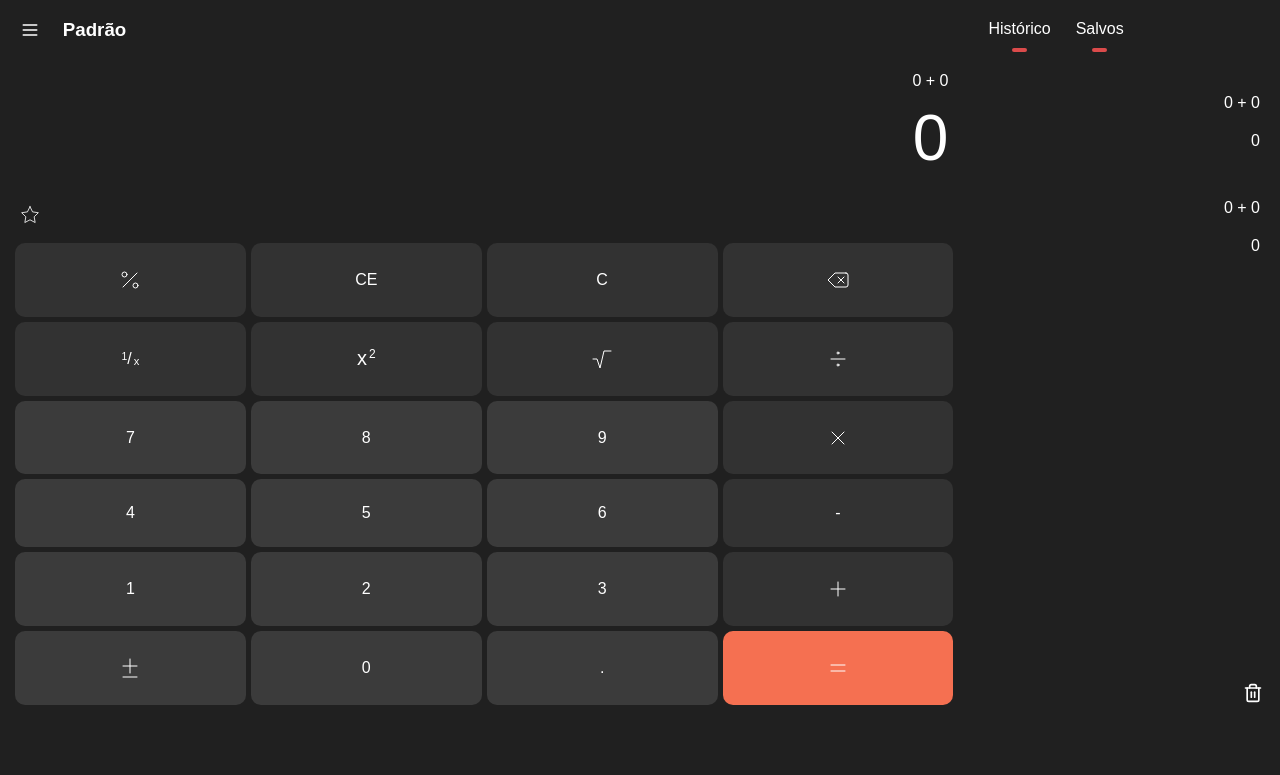
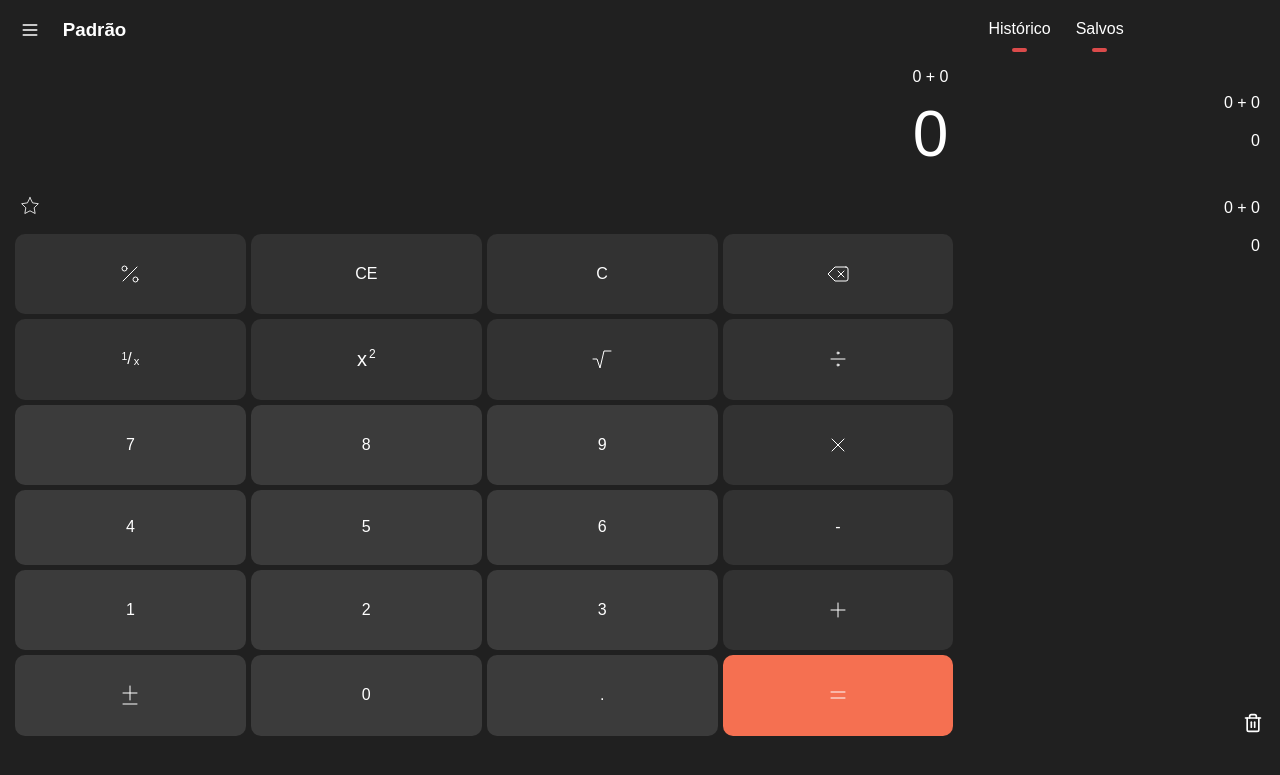
Before and after one commit to MateusRamos8/Projetos-DWS, a PHP site: page / in a window 1280 px wide. Shown: the top 775 px of the page. Run offline with PHP 8.4, Linux system fonts and the light colour scheme.

Commit message:
Update style.css

```diff
--- a/calculadora-js-V2/style.css
+++ b/calculadora-js-V2/style.css
@@ -288,10 +288,10 @@ aside{
         min-height: 90vh;
     }
     .input{
-        height: 60vh;
+        height: 65vh;
     }
     #menu{
-        height: 88vh;
+        height: 92vh;
     }
     #menu > section > section.container{
         height: 75vh;
```
